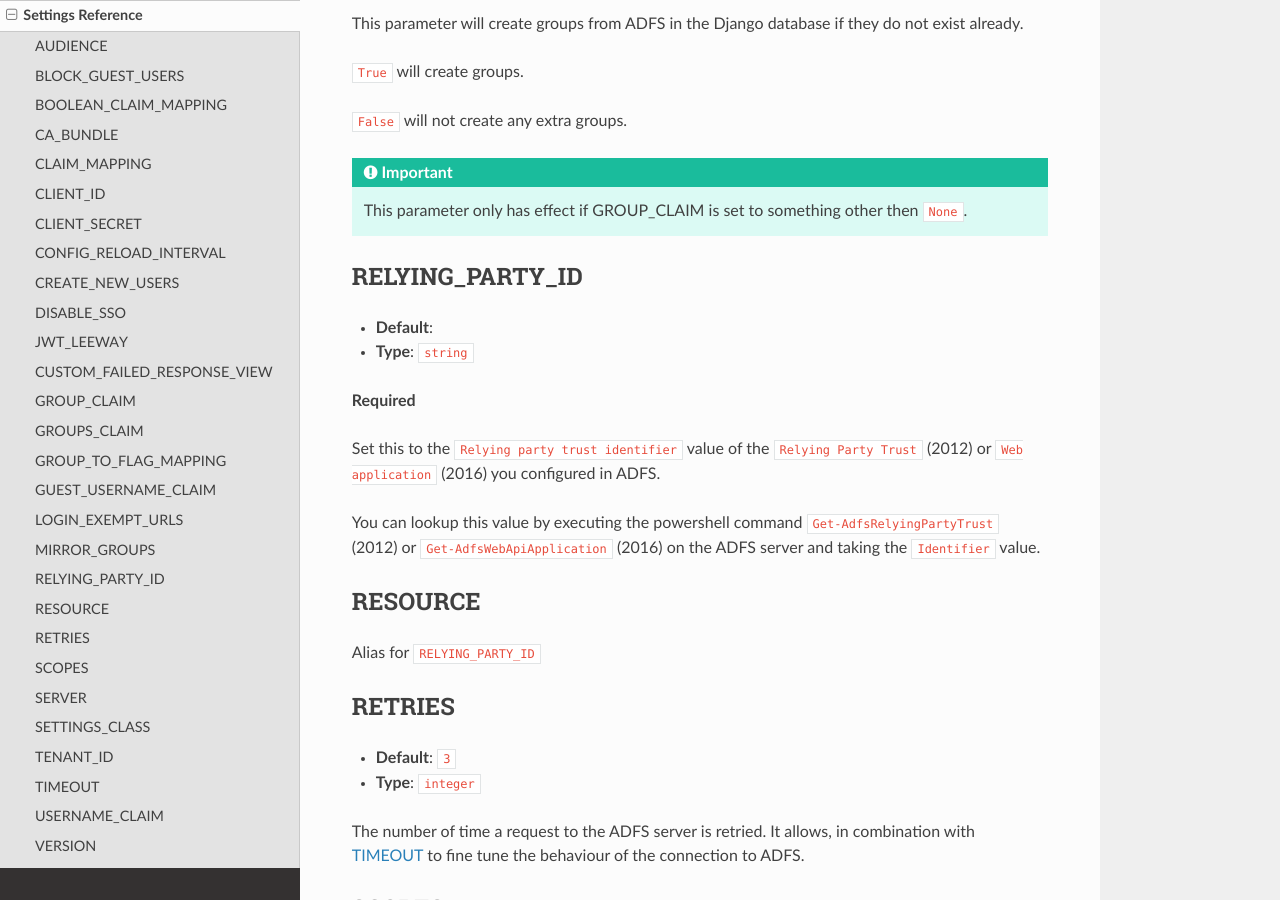
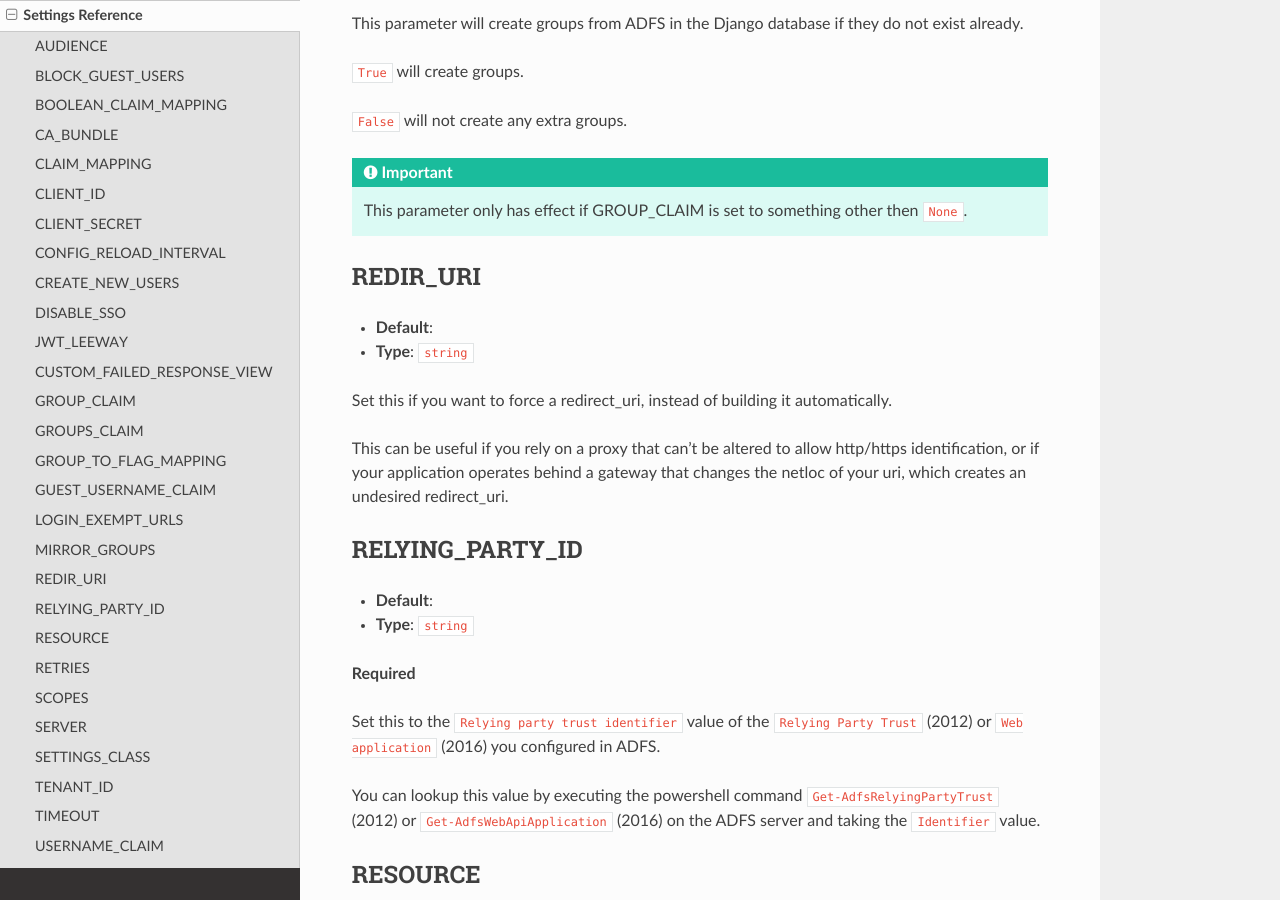
Before and after one commit to snok/django-auth-adfs, a Sphinx documentation site: the page built from docs/settings_ref.rst, in a window 1280 px wide and 900 px high, scrolled down 7549 px. Built offline with Sphinx 7.4.7 and the Read the Docs theme 2.0.0, drawn with Linux system fonts in a browser that asks for light colours; pages that are not in the unit, such as notebooks, are missing from menus.

Commit message:
Add REDIR_URI to settings doc

```diff
--- a/docs/settings_ref.rst
+++ b/docs/settings_ref.rst
@@ -340,6 +340,18 @@ This parameter will create groups from ADFS in the Django database if they do no
 .. IMPORTANT::
     This parameter only has effect if GROUP_CLAIM is set to something other then ``None``.
 
+.. _redir_uri_setting:
+
+REDIR_URI
+----------------
+* **Default**:
+* **Type**: ``string``
+
+Set this if you want to force a redirect_uri, instead of building it automatically.
+
+This can be useful if you rely on a proxy that can't be altered to allow http/https identification, or
+if your application operates behind a gateway that changes the netloc of your uri, which creates an undesired redirect_uri.
+
 .. _relying_party_id_setting:
 
 RELYING_PARTY_ID
```
